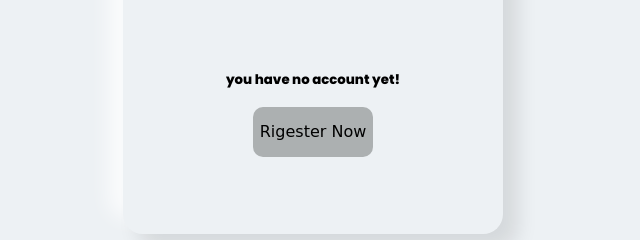
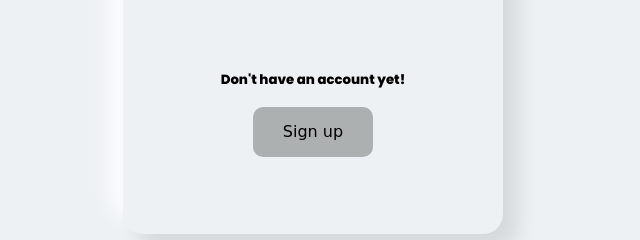
Before and after one commit to Mehyar-Farzat/Login-page, a plain HTML site: page index.html in a window 1280 px wide. Shown: the part 534-774 px from the top of the page, 327-967 px from the left. Drawn offline with Linux system fonts and the light colour scheme.

Commit message:
add screencapture

```diff
--- a/index.html
+++ b/index.html
@@ -5,7 +5,7 @@
     <meta charset="UTF-8">
     <meta http-equiv="X-UA-Compatible" content="IE=edge">
     <meta name="viewport" content="width=device-width, initial-scale=1.0">
-    <title>Login Page with fingerprint</title>
+    <title>Login Page</title>
     <link rel="stylesheet" type="text/css" href="css/style.css">
     <link rel="stylesheet" href="https://cdnjs.cloudflare.com/ajax/libs/font-awesome/6.4.0/css/all.min.css"
         integrity="sha512-iecdLmaskl7CVkqkXNQ/ZH/XLlvWZOJyj7Yy7tcenmpD1ypASozpmT/E0iPtmFIB46ZmdtAc9eNBvH0H/ZpiBw=="
@@ -35,9 +35,9 @@
         <button>
             Log in
         </button>
-        <h5>you have no account yet!</h5>
+        <h5>Don't have an account yet!</h5>
         <button class="btn">
-            Rigester Now
+            Sign up
         </button>
     </div>
 </body>
```
Also changed, not shown: screencapture.png (added).
